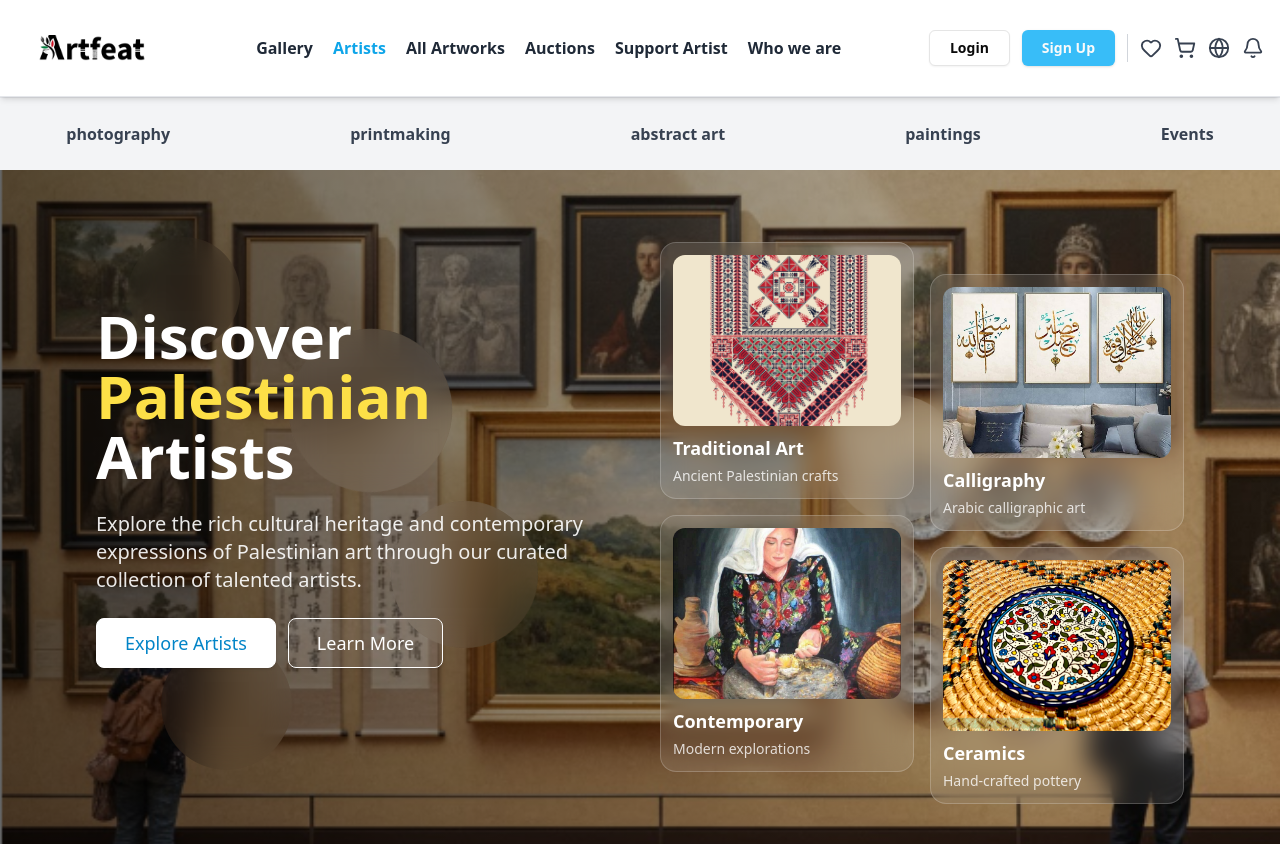
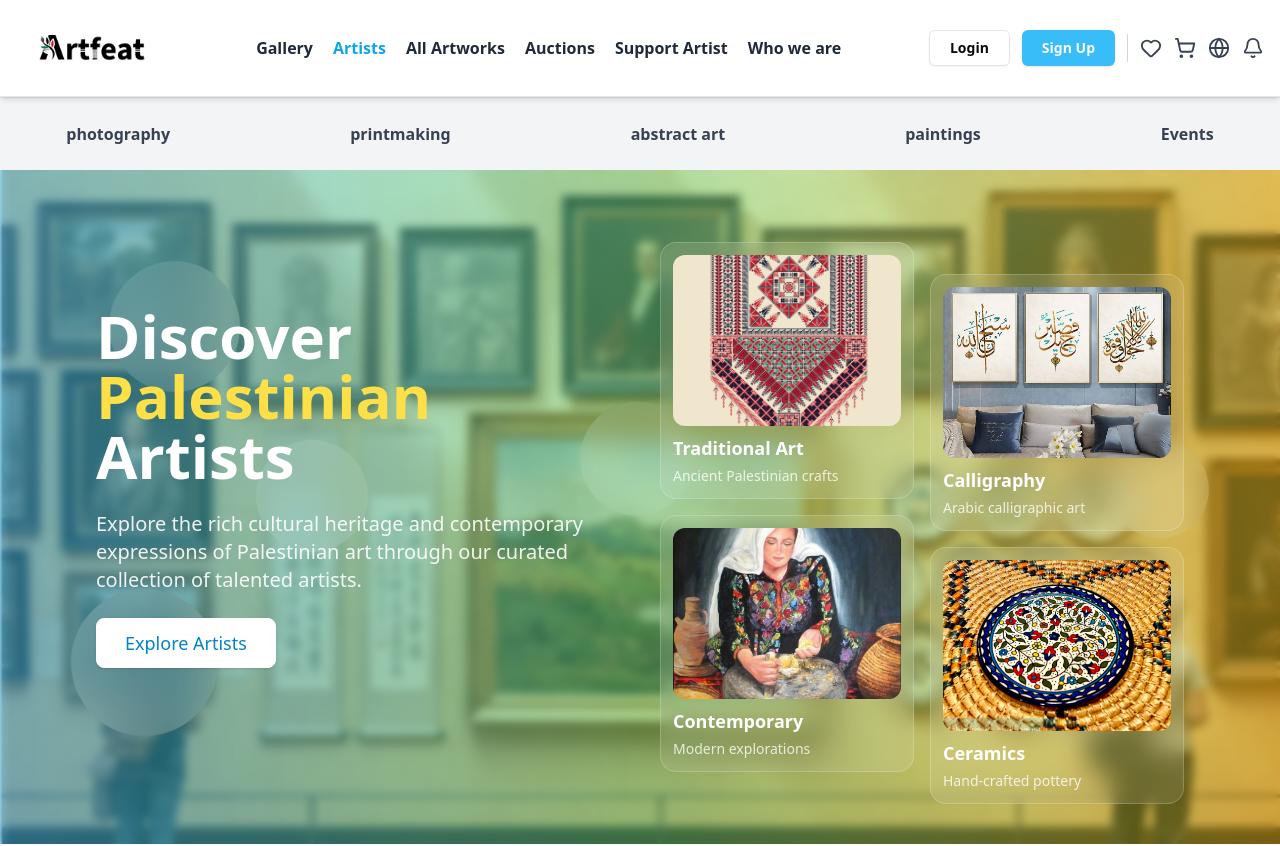
Before and after one commit to shahdhammouda02/ArtFeat, a React (Vite) app: page /artists in a window 1280 px wide. Shown: the top 846 px of the page. Built offline with nearby package versions, Linux system fonts and the light colour scheme.

Commit message:
artists hero

```diff
--- a/src/pages/Artists/components/Hero.tsx
+++ b/src/pages/Artists/components/Hero.tsx
@@ -34,37 +34,25 @@ export default function Hero() {
           alt="Discover Palestinian Artists"
           className="h-full w-full object-cover"
         />
-        <div className="absolute inset-0 bg-gradient-to-r from-black/60 via-black/40 to-black/20" />
+        {/* Gradient overlay with transparent colors and blur */}
+        <div className="absolute inset-0 bg-gradient-to-r from-sky-400/50 via-green-400/40 to-yellow-400/40 backdrop-blur-sm" />
       </div>
 
       {/* Animated Circles*/}
       <div className="absolute inset-0 -z-5 overflow-hidden">
-        {/* Circle 1 */}
-        <div className="absolute top-1/4 left-[22%] w-40 h-40 rounded-full bg-white/5 backdrop-blur-xl animate-float-slow" />
+        {/* Left Side Circles */}
+        <div className="absolute top-[15%] left-[8%] w-32 h-32 rounded-full bg-sky-50/10 backdrop-blur-xl animate-float-slow" />
+        <div className="absolute top-[40%] left-[20%] w-28 h-28 rounded-full bg-sky-50/10 backdrop-blur-lg animate-float-medium" />
+        <div className="absolute bottom-[15%] left-[5%] w-36 h-36 rounded-full bg-sky-50/10 backdrop-blur-xl animate-float-slow" />
 
-        {/* Circle 2 */}
-        <div className="absolute top-1/3 right-[25%] w-32 h-32 rounded-full bg-white/10 backdrop-blur-lg animate-float-medium" />
+        {/* Right Side Circles */}
+        <div className="absolute top-[25%] right-[8%] w-30 h-30 rounded-full bg-sky-50/10 backdrop-blur-lg animate-float-medium" />
+        <div className="absolute bottom-[15%] right-[10%] w-40 h-40 rounded-full bg-sky-50/10 backdrop-blur-xl animate-float-slow" />
+        <div className="absolute bottom-[45%] right-[6%] w-24 h-24 rounded-full bg-sky-50/10 backdrop-blur-md animate-float-fast" />
 
-        {/* Circle 3 */}
-        <div className="absolute bottom-[28%] left-[30%] w-36 h-36 rounded-full bg-white/5 backdrop-blur-xl animate-float-slow" />
-
-        {/* Circle 4 */}
-        <div className="absolute top-[55%] right-[30%] w-28 h-28 rounded-full bg-white/10 backdrop-blur-md animate-float-fast" />
-
-        {/* Circle 5 */}
-        <div className="absolute bottom-[35%] left-[18%] w-34 h-34 rounded-full bg-white/8 backdrop-blur-lg animate-float-medium" />
-
-        {/* Circle 6 */}
-        <div className="absolute top-[20%] right-[20%] w-30 h-30 rounded-full bg-white/6 backdrop-blur-xl animate-float-slow" />
-
-        {/* Extra smaller circles */}
-        <div className="absolute top-[70%] left-[15%] w-20 h-20 rounded-full bg-white/8 backdrop-blur-lg animate-float-fast" />
-        <div className="absolute bottom-[15%] right-[15%] w-24 h-24 rounded-full bg-white/10 backdrop-blur-md animate-float-medium" />
-        <div className="absolute top-[18%] left-[70%] w-18 h-18 rounded-full bg-white/6 backdrop-blur-xl animate-float-slow" />
-
-        {/* Two new left circles */}
-        <div className="absolute top-[10%] left-[10%] w-28 h-28 rounded-full bg-white/8 backdrop-blur-lg animate-float-medium" />
-        <div className="absolute bottom-[10%] left-[12%] w-32 h-32 rounded-full bg-white/6 backdrop-blur-xl animate-float-slow" />
+        {/* Center Circles (Few) */}
+        <div className="absolute top-1/2 left-1/2 transform -translate-x-1/2 -translate-y-1/2 w-34 h-34 rounded-full bg-sky-50/10 backdrop-blur-lg animate-float-medium" />
+        <div className="absolute top-[35%] left-[45%] w-28 h-28 rounded-full bg-sky-50/10 backdrop-blur-md animate-float-fast" />
       </div>
 
       <div className="container mx-auto px-4 sm:px-6 lg:px-8 max-w-6xl py-7 sm:py-10 grid grid-cols-1 lg:grid-cols-2 gap-10 relative z-10">
@@ -90,10 +78,6 @@ export default function Hero() {
               className="border border-white bg-white hover:bg-gray-100 text-sky-600 px-7 py-6 text-lg font-medium rounded-lg"
             >
               Explore Artists
-            </Button>
-
-            <Button className="border border-white text-white bg-white/10 hover:text-white hover:bg-amber-800/10 px-7 py-6 text-lg font-medium rounded-lg">
-              Learn More
             </Button>
           </div>
         </div>
```
